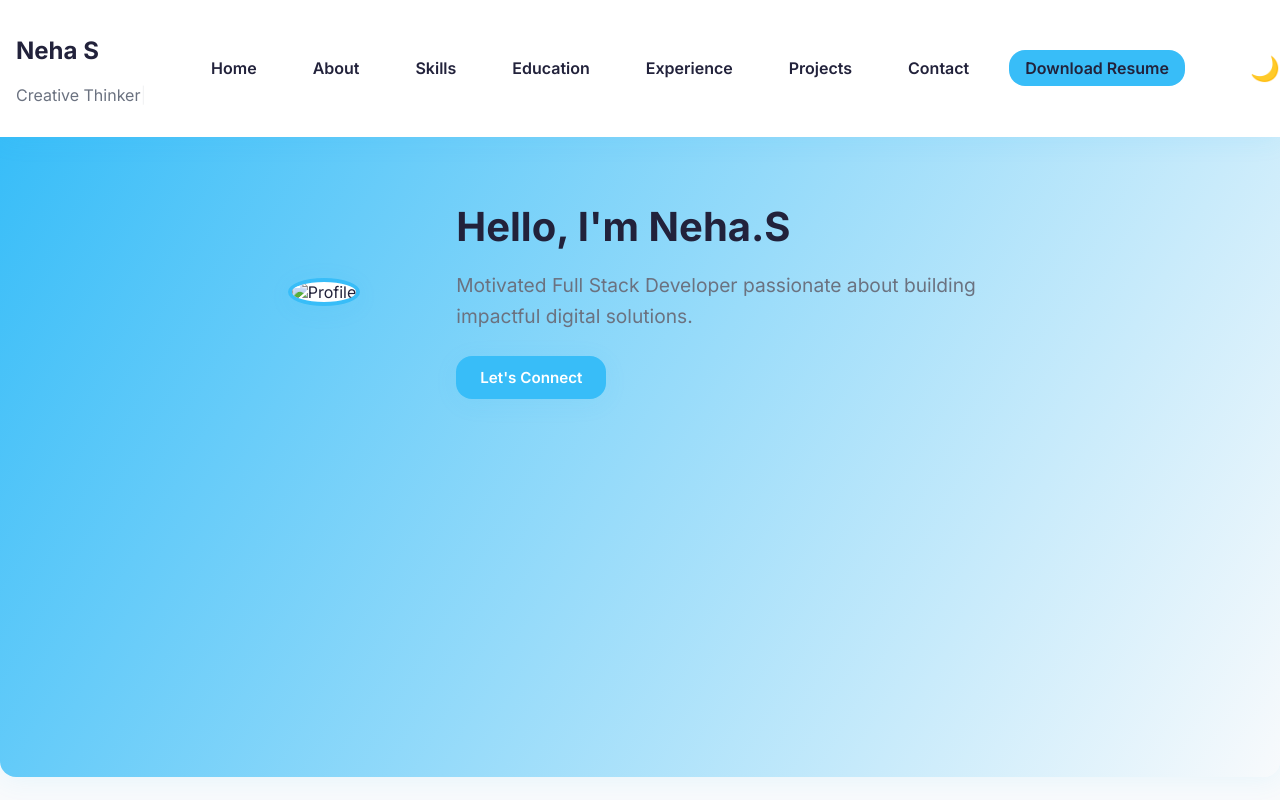
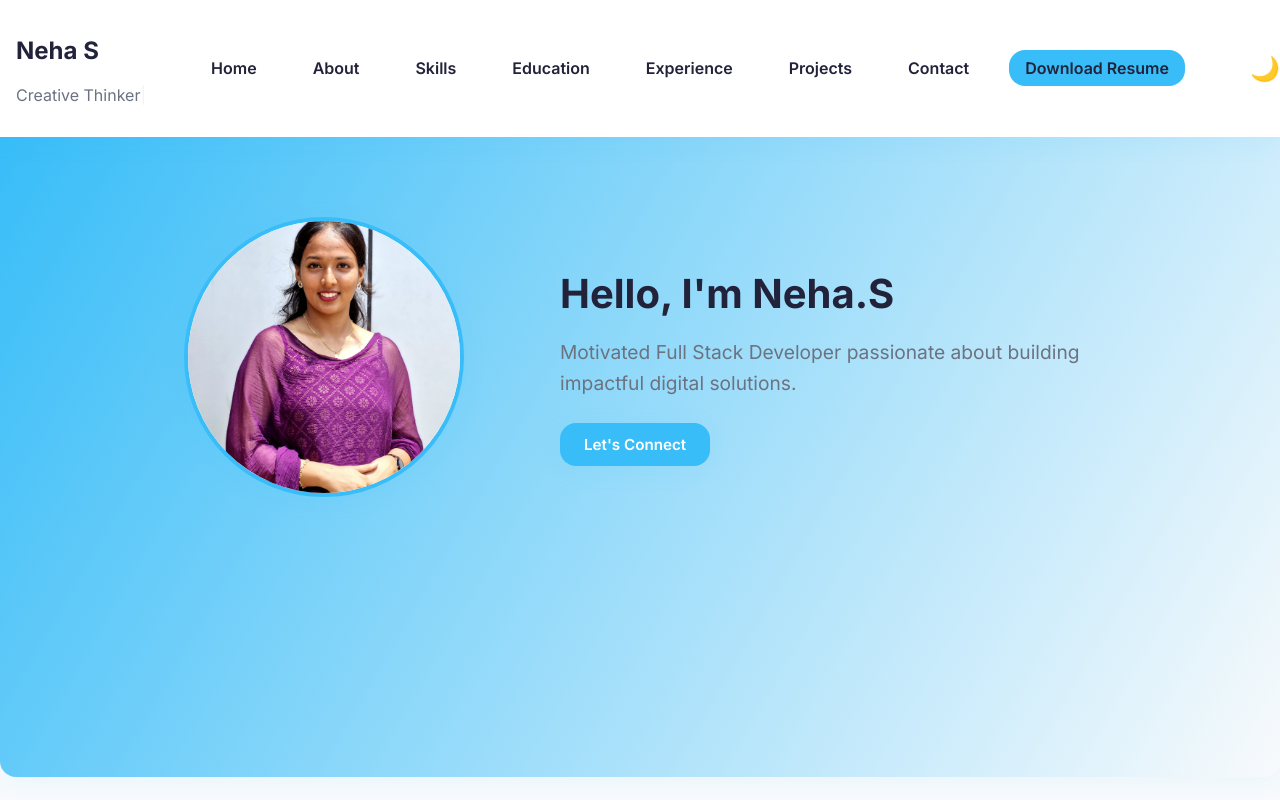
Before and after one commit to neha05prg/Myportfolio, a plain HTML site: page index.html in a window 1280 px wide. Shown: the top 800 px of the page. Drawn offline with nearby package versions, Linux system fonts and the light colour scheme; files whose address does not match are found by name.

Commit message:
Update index.html

```diff
--- a/index.html
+++ b/index.html
@@ -50,7 +50,7 @@
   <section id="home" class="hero-section">
     <div class="hero-container">
       <div class="profile-container" data-aos="fade-right" data-aos-duration="800">
-        <img src="images/NEHA.jpg" alt="Profile" class="profile-pic">
+        <img src="NEHA.jpg" alt="Profile" class="profile-pic">
       </div>
       <div class="hero-content" data-aos="fade-up" data-aos-delay="200">
         <h2>Hello, I'm Neha.S</h2>
```
